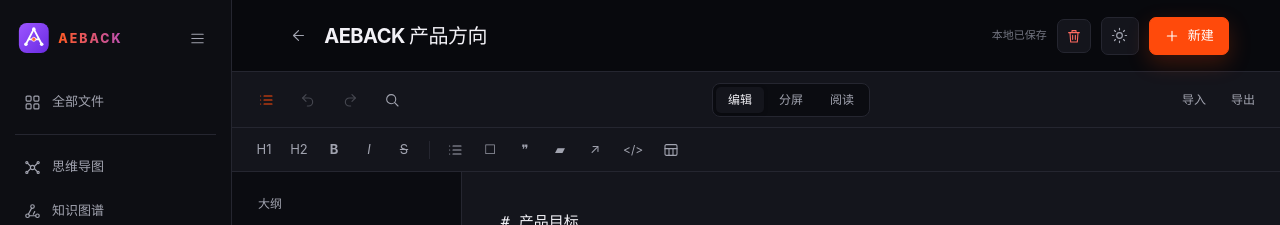
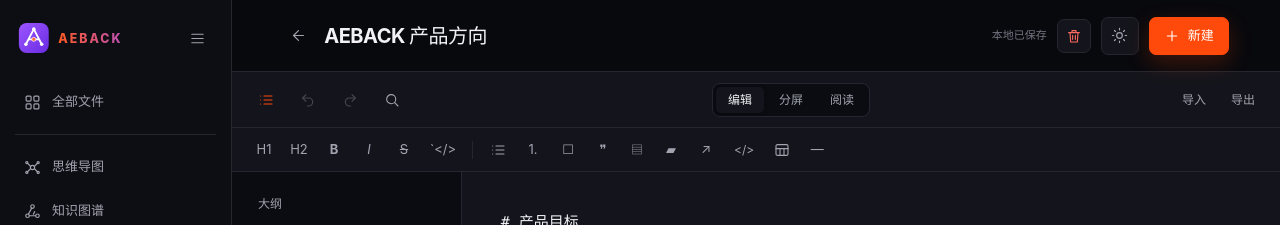
Before and after one commit to ShiyouQi888/AEBACK-Tool, a React (Vite) app: page / in a window 1280 px wide. Both pictures are taken after a click on the button "AEBACK 产品方向". Shown: the top 225 px of the page. Built offline with nearby package versions, Linux system fonts and the light colour scheme.

Commit message:
Enrich smart document editing

```diff
--- a/src/components/DocumentEditor.tsx
+++ b/src/components/DocumentEditor.tsx
@@ -81,6 +81,36 @@ function DocumentEditor({ artifact, onChange }: DocumentEditorProps) {
     update(artifact.content.slice(0, start) + opening + selected + closing + artifact.content.slice(end))
     selectText(start + opening.length, start + opening.length + selected.length)
   }
+  const insertCallout = (kind: 'NOTE' | 'TIP' | 'IMPORTANT' | 'WARNING' | 'CAUTION' | 'SUCCESS') => {
+    editable()
+    const editor = editorRef.current
+    const start = editor?.selectionStart ?? artifact.content.length
+    const end = editor?.selectionEnd ?? start
+    const selected = artifact.content.slice(start, end) || '在此输入内容'
+    const before = artifact.content.slice(0, start)
+    const after = artifact.content.slice(end)
+    const leading = before && !before.endsWith('\n') ? '\n' : ''
+    const trailing = after && !after.startsWith('\n') ? '\n' : ''
+    const marker = `> [!${kind}]\n`
+    const body = selected.split('\n').map((line) => `> ${line}`).join('\n')
+    const inserted = `${leading}${marker}${body}${trailing}`
+    update(before + inserted + after)
+    const bodyStart = start + leading.length + marker.length + 2
+    if (!selected.includes('\n')) selectText(bodyStart, bodyStart + selected.length)
+    else selectText(start + leading.length + inserted.length)
+  }
+  const insertBlock = (block: string) => {
+    editable()
+    const editor = editorRef.current
+    const start = editor?.selectionStart ?? artifact.content.length
+    const end = editor?.selectionEnd ?? start
+    const before = artifact.content.slice(0, start)
+    const after = artifact.content.slice(end)
+    const leading = before && !before.endsWith('\n') ? '\n' : ''
+    const trailing = after && !after.startsWith('\n') ? '\n' : ''
+    update(before + leading + block + trailing + after)
+    selectText(start + leading.length + block.length)
+  }
   const prefixLines = (prefix: string) => {
     editable()
     const editor = editorRef.current
@@ -128,16 +158,42 @@ function DocumentEditor({ artifact, onChange }: DocumentEditorProps) {
     const title = artifact.title.replace(/[&<>"']/g, (char) => ({ '&': '&amp;', '<': '&lt;', '>': '&gt;', '"': '&quot;', "'": '&#39;' })[char]!)
     const body = renderToStaticMarkup(<MarkdownContent content={artifact.content} interactive={false} />)
     const html = `<!doctype html>\n<!-- Aeback document export -->\n<html lang="zh-CN"><meta charset="utf-8"><title>${title}</title><style>body{max-width:800px;margin:48px auto;padding:0 24px;color:#222;font:16px/1.8 system-ui}table{border-collapse:collapse;width:100%}td,th{border:1px solid #ccc;padding:8px}pre{padding:16px;background:#f4f4f4;white-space:pre-wrap}img{max-width:100%}blockquote{border-left:3px solid #ccc;margin-left:0;padding-left:20px}@media print{body{margin:0;max-width:none}a{color:inherit}}</style><body><h1>${title}</h1>${body}</body></html>`
-    if (!print) { downloadText(artifact.title, 'html', html, 'text/html;charset=utf-8'); return }
+    const calloutCss = '.document-callout{margin:20px 0;padding:12px 16px;border:1px solid color-mix(in srgb,var(--tone) 30%,transparent);border-left:4px solid var(--tone);border-radius:4px;background:var(--wash);color:#30343c}.document-callout-title{display:flex;align-items:center;gap:8px;margin-bottom:4px;color:var(--tone);font-size:13px;font-weight:700}.document-callout-title span{width:18px;height:18px;display:grid;place-items:center;border:1px solid currentColor;border-radius:50%;font-size:11px}.document-callout-content>:first-child{margin-top:0}.document-callout-content>:last-child{margin-bottom:0}.document-callout--note{--tone:#3973c5;--wash:#eef5ff}.document-callout--tip,.document-callout--success{--tone:#18856c;--wash:#eaf8f3}.document-callout--important{--tone:#7651b5;--wash:#f3edff}.document-callout--warning,.document-callout--caution{--tone:#a9630b;--wash:#fff5e5}'
+    const exportedHtml = html.replace('</style>', `${calloutCss}</style>`)
+    if (!print) { downloadText(artifact.title, 'html', exportedHtml, 'text/html;charset=utf-8'); return }
     const frame = document.createElement('iframe')
     frame.title = 'Aeback 文档打印'
     frame.style.cssText = 'position:fixed;width:0;height:0;border:0'
     frame.onload = () => { frame.contentWindow?.focus(); frame.contentWindow?.print(); window.setTimeout(() => frame.remove(), 60000) }
-    frame.srcdoc = html
+    frame.srcdoc = exportedHtml
     document.body.append(frame)
   }
   const onKeyDown = (event: KeyboardEvent<HTMLElement>) => {
     if (event.nativeEvent.isComposing) return
+    if (event.key === 'Enter' && event.target === editorRef.current && !event.shiftKey && !event.ctrlKey && !event.metaKey) {
+      const editor = editorRef.current
+      if (editor && editor.selectionStart === editor.selectionEnd) {
+        const start = editor.selectionStart
+        const lineStart = artifact.content.lastIndexOf('\n', start - 1) + 1
+        const lineEnd = artifact.content.indexOf('\n', start)
+        const currentLine = artifact.content.slice(lineStart, lineEnd < 0 ? artifact.content.length : lineEnd)
+        const list = currentLine.match(/^(\s*(?:[-*+] \[[ xX]\] |[-*+] |\d+[.)] ))(.*)$/)
+        if (list) {
+          event.preventDefault()
+          const [, marker, text] = list
+          if (!text.trim()) {
+            update(artifact.content.slice(0, lineStart) + artifact.content.slice(lineStart + marker.length))
+            selectText(lineStart)
+          } else {
+            const ordered = marker.match(/^(\s*)(\d+)([.)] )$/)
+            const nextMarker = ordered ? `${ordered[1]}${Number(ordered[2]) + 1}${ordered[3]}` : marker.startsWith('- [') ? '- [ ] ' : marker
+            update(artifact.content.slice(0, start) + `\n${nextMarker}` + artifact.content.slice(start))
+            selectText(start + nextMarker.length + 1)
+          }
+          return
+        }
+      }
+    }
     if (event.ctrlKey || event.metaKey) {
       const key = event.key.toLowerCase()
       if (event.target instanceof HTMLInputElement && !['f', 's'].includes(key)) return
@@ -169,8 +225,10 @@ function DocumentEditor({ artifact, onChange }: DocumentEditorProps) {
       </div>
     </div>
     {view !== 'preview' && <div className="document-formatbar" role="toolbar" aria-label="文字格式">
-      <button type="button" title="一级标题" onClick={() => prefixLines('# ')}>H1</button><button type="button" title="二级标题" onClick={() => prefixLines('## ')}>H2</button><button type="button" aria-label="加粗" title="加粗 Ctrl+B" onClick={() => wrap('**')}><b>B</b></button><button type="button" aria-label="斜体" title="斜体 Ctrl+I" onClick={() => wrap('*')}><i>I</i></button><button type="button" aria-label="删除线" title="删除线" onClick={() => wrap('~~')}><s>S</s></button><span />
-      <button type="button" aria-label="无序列表" title="无序列表" onClick={() => prefixLines('- ')}><Icon name="list" size={16} /></button><button type="button" aria-label="任务列表" title="任务列表" onClick={() => prefixLines('- [ ] ')}>☐</button><button type="button" aria-label="高亮块" title="高亮块（引用样式）" onClick={() => prefixLines('> ')}>❞</button><button type="button" aria-label="高亮文字" title="高亮文字" onClick={() => wrap('==', '==', '重点内容')}>▰</button><button type="button" aria-label="插入链接" title="链接 Ctrl+K" onClick={() => wrap('[', '](https://)', '链接文字')}>↗</button><details className="editor-menu document-code-menu"><summary aria-label="插入代码块" title="代码块">{'</>'}</summary><div>{codeLanguages.map((language) => <button key={language.label} type="button" onClick={(event) => { insertCodeBlock(language.id); event.currentTarget.closest('details')?.removeAttribute('open') }}>{language.label}</button>)}</div></details><button type="button" aria-label="插入表格" title="插入表格" onClick={() => wrap('\n', '\n', '| 列名 | 列名 |\n| --- | --- |\n| 内容 | 内容 |')}><Icon name="table" size={16} /></button>
+      <button type="button" title="一级标题" onClick={() => prefixLines('# ')}>H1</button><button type="button" title="二级标题" onClick={() => prefixLines('## ')}>H2</button><button type="button" aria-label="加粗" title="加粗 Ctrl+B" onClick={() => wrap('**')}><b>B</b></button><button type="button" aria-label="斜体" title="斜体 Ctrl+I" onClick={() => wrap('*')}><i>I</i></button><button type="button" aria-label="删除线" title="删除线" onClick={() => wrap('~~')}><s>S</s></button><button type="button" aria-label="行内代码" title="行内代码" onClick={() => wrap('`', '`', '代码')}>{'`</>'}</button><span />
+      <button type="button" aria-label="无序列表" title="无序列表" onClick={() => prefixLines('- ')}><Icon name="list" size={16} /></button><button type="button" aria-label="有序列表" title="有序列表" onClick={() => prefixLines('1. ')}>1.</button><button type="button" aria-label="任务列表" title="任务列表" onClick={() => prefixLines('- [ ] ')}>☐</button><button type="button" aria-label="引用" title="引用" onClick={() => prefixLines('> ')}>❞</button>
+      <details className="editor-menu document-callout-menu"><summary aria-label="插入提示块" title="提示块">▤</summary><div>{([{ kind: 'NOTE', label: '说明块' }, { kind: 'TIP', label: '提示块' }, { kind: 'IMPORTANT', label: '重点块' }, { kind: 'WARNING', label: '警告块' }, { kind: 'CAUTION', label: '注意块' }, { kind: 'SUCCESS', label: '完成块' }] as const).map((item) => <button key={item.kind} type="button" onClick={(event) => { insertCallout(item.kind); event.currentTarget.closest('details')?.removeAttribute('open') }}>{item.label}</button>)}</div></details>
+      <button type="button" aria-label="高亮文字" title="高亮文字" onClick={() => wrap('==', '==', '重点内容')}>▰</button><button type="button" aria-label="插入链接" title="链接 Ctrl+K" onClick={() => wrap('[', '](https://)', '链接文字')}>↗</button><details className="editor-menu document-code-menu"><summary aria-label="插入代码块" title="代码块">{'</>'}</summary><div>{codeLanguages.map((language) => <button key={language.label} type="button" onClick={(event) => { insertCodeBlock(language.id); event.currentTarget.closest('details')?.removeAttribute('open') }}>{language.label}</button>)}</div></details><button type="button" aria-label="插入表格" title="插入表格" onClick={() => insertBlock('| 列名 | 列名 |\n| --- | --- |\n| 内容 | 内容 |')}><Icon name="table" size={16} /></button><button type="button" aria-label="分隔线" title="分隔线" onClick={() => insertBlock('---')}>―</button>
     </div>}
     {findOpen && <div className="document-findbar"><input ref={findRef} aria-label="查找文字" placeholder="查找" value={query} onChange={(event) => { setQuery(event.target.value); setMatchIndex(-1) }} onKeyDown={(event) => { if (event.key === 'Enter') { event.preventDefault(); findNext(event.shiftKey ? -1 : 1) } if (event.key === 'Escape') setFindOpen(false) }} /><span>{matches.length ? `${matchIndex < 0 ? 0 : matchIndex + 1} / ${matches.length}` : '0'}</span><button className="tool-button" type="button" disabled={!matches.length} onClick={() => findNext(-1)}>上一处</button><button className="tool-button" type="button" disabled={!matches.length} onClick={() => findNext()}>下一处</button><input aria-label="替换文字" placeholder="替换为" value={replacement} onChange={(event) => setReplacement(event.target.value)} /><button className="tool-button" type="button" disabled={!matches.length} onClick={() => replace(false)}>替换</button><button className="tool-button" type="button" disabled={!matches.length} onClick={() => replace(true)}>全部替换</button><button className="tool-button" type="button" aria-label="关闭查找" onClick={() => setFindOpen(false)}><Icon name="close" size={14} /></button></div>}
     <div className={`document-layout${showOutline ? ' document-layout--with-outline' : ''}`}>
--- a/src/components/MarkdownContent.tsx
+++ b/src/components/MarkdownContent.tsx
@@ -1,5 +1,5 @@
 // Aeback Markdown renderer — safe React output with GFM, syntax highlighting, and portable code blocks.
-import { Children, createElement, isValidElement, useEffect, useRef, useState, type ReactNode } from 'react'
+import { Children, cloneElement, createElement, isValidElement, useEffect, useRef, useState, type ReactNode } from 'react'
 import Markdown, { type ExtraProps } from 'react-markdown'
 import rehypeHighlight from 'rehype-highlight'
 import remarkGfm from 'remark-gfm'
@@ -48,6 +48,37 @@ function flattenText(node: ReactNode): string {
   return ''
 }
 
+const calloutTypes = {
+  NOTE: { label: '说明', symbol: 'i', tone: 'note' },
+  TIP: { label: '提示', symbol: '↗', tone: 'tip' },
+  IMPORTANT: { label: '重点', symbol: '!', tone: 'important' },
+  WARNING: { label: '警告', symbol: '!', tone: 'warning' },
+  CAUTION: { label: '注意', symbol: '×', tone: 'caution' },
+  SUCCESS: { label: '完成', symbol: '✓', tone: 'success' },
+} as const
+
+function stripLeadingText(node: ReactNode, remaining: { value: number }): ReactNode {
+  if (remaining.value <= 0) return node
+  if (typeof node === 'string') {
+    const length = Math.min(remaining.value, node.length)
+    remaining.value -= length
+    return node.slice(length)
+  }
+  if (Array.isArray(node)) return node.map((child) => stripLeadingText(child, remaining))
+  if (isValidElement<{ children?: ReactNode }>(node)) {
+    return cloneElement(node, undefined, stripLeadingText(node.props.children, remaining))
+  }
+  return node
+}
+
+function Callout({ kind, children }: { kind: keyof typeof calloutTypes; children: ReactNode }) {
+  const callout = calloutTypes[kind]
+  return <aside className={`document-callout document-callout--${callout.tone}`}>
+    <div className="document-callout-title"><span aria-hidden="true">{callout.symbol}</span>{callout.label}</div>
+    <div className="document-callout-content">{children}</div>
+  </aside>
+}
+
 function CodeBlock({ language, source, children, interactive }: { language: string; source: string; children: ReactNode; interactive: boolean }) {
   const [copyState, setCopyState] = useState<'idle' | 'copied' | 'failed'>('idle')
   const resetTimer = useRef<number | undefined>(undefined)
@@ -73,9 +104,25 @@ function CodeBlock({ language, source, children, interactive }: { language: stri
 
 export default function MarkdownContent({ content, interactive = true }: { content: string; interactive?: boolean }) {
   const heading = (level: number) => ({ node, children }: ExtraProps & { children?: ReactNode }) => createElement(`h${level}`, { id: `aeback-heading-${node?.position?.start.offset ?? 0}` }, children)
+  const blockquote = ({ node: _node, children }: ExtraProps & { children?: ReactNode }) => {
+    const blocks = Children.toArray(children)
+    const first = blocks[0]
+    if (isValidElement<{ children?: ReactNode }>(first) && first.type === 'p') {
+      const marker = flattenText(first.props.children).match(/^\s*\[!(NOTE|TIP|IMPORTANT|WARNING|CAUTION|SUCCESS)\]\s*/i)
+      if (marker) {
+        const remaining = { value: marker[0].length }
+        const firstContent = stripLeadingText(first.props.children, remaining)
+        const normalizedFirst = flattenText(firstContent).trim() ? cloneElement(first, undefined, firstContent) : null
+        const calloutChildren = [...(normalizedFirst ? [normalizedFirst] : []), ...blocks.slice(1)]
+        return <Callout kind={marker[1].toUpperCase() as keyof typeof calloutTypes}>{calloutChildren}</Callout>
+      }
+    }
+    return <blockquote>{children}</blockquote>
+  }
   return <Markdown remarkPlugins={[remarkGfm]} rehypePlugins={[rehypeHighlight, rehypeInlineHighlight]} skipHtml components={{
     h1: heading(1), h2: heading(2), h3: heading(3), h4: heading(4), h5: heading(5), h6: heading(6),
     a: ({ node: _node, ...props }) => props.href ? <a {...props} target={props.href.startsWith('#') ? undefined : '_blank'} rel="noopener noreferrer" /> : <span>{props.children}</span>,
+    blockquote,
     pre: ({ node: _node, children }) => {
       const code = Children.toArray(children).find((child) => isValidElement(child) && child.type === 'code')
       if (!isValidElement<{ className?: string; children?: ReactNode }>(code)) return <pre>{children}</pre>
--- a/src/editors.css
+++ b/src/editors.css
@@ -55,6 +55,20 @@
 .document-rendered p, .document-rendered ul, .document-rendered ol { margin: 1em 0; }
 .document-rendered a { color: var(--aeback-accent); text-underline-offset: 3px; }
 .document-rendered blockquote { margin: 1.2em 0; padding: 9px 16px; border-left: 3px solid var(--aeback-accent); border-radius: 0 7px 7px 0; background: var(--aeback-accent-soft); color: var(--aeback-subtle); }
+.document-rendered .document-callout { --callout-color: #82aaff; --callout-wash: rgba(130, 170, 255, .09); margin: 1.2em 0; padding: 11px 15px; border: 1px solid color-mix(in srgb, var(--callout-color) 30%, transparent); border-left: 3px solid var(--callout-color); border-radius: 0 8px 8px 0; background: var(--callout-wash); color: var(--aeback-ink); }
+.document-rendered .document-callout--tip, .document-rendered .document-callout--success { --callout-color: #46c6a5; --callout-wash: rgba(70, 198, 165, .09); }
+.document-rendered .document-callout--important { --callout-color: #b58aff; --callout-wash: rgba(181, 138, 255, .1); }
+.document-rendered .document-callout--warning { --callout-color: #e9ae4b; --callout-wash: rgba(233, 174, 75, .1); }
+.document-rendered .document-callout--caution { --callout-color: #ff837d; --callout-wash: rgba(255, 131, 125, .1); }
+.document-rendered .document-callout-title { display: flex; align-items: center; gap: 7px; margin-bottom: 4px; color: var(--callout-color); font-size: 12px; font-weight: 650; }
+.document-rendered .document-callout-title > span { width: 17px; height: 17px; display: grid; place-items: center; border: 1px solid currentColor; border-radius: 50%; font-size: 10px; line-height: 1; }
+.document-rendered .document-callout-content > :first-child { margin-top: 0; }
+.document-rendered .document-callout-content > :last-child { margin-bottom: 0; }
+:root[data-theme="light"] .document-rendered .document-callout { --callout-color: #315fbd; --callout-wash: #eef4ff; }
+:root[data-theme="light"] .document-rendered .document-callout--tip, :root[data-theme="light"] .document-rendered .document-callout--success { --callout-color: #18856c; --callout-wash: #eaf8f3; }
+:root[data-theme="light"] .document-rendered .document-callout--important { --callout-color: #7651b5; --callout-wash: #f3edff; }
+:root[data-theme="light"] .document-rendered .document-callout--warning { --callout-color: #a9630b; --callout-wash: #fff5e5; }
+:root[data-theme="light"] .document-rendered .document-callout--caution { --callout-color: #bd4c43; --callout-wash: #fff0ee; }
 .document-rendered mark { padding: 1px 4px; border-radius: 3px; color: var(--aeback-ink); background: var(--aeback-accent-soft); box-shadow: inset 0 -1px 0 var(--aeback-focus); }
 .document-rendered code { padding: 2px 5px; border-radius: 4px; background: var(--aeback-canvas); font-family: 'SFMono-Regular', Consolas, 'Liberation Mono', monospace; font-size: .88em; }
 .document-codeblock { max-width: 100%; margin: 1.25em 0; overflow: hidden; border: 1px solid var(--aeback-line); border-radius: 9px; background: var(--aeback-canvas); }
```
